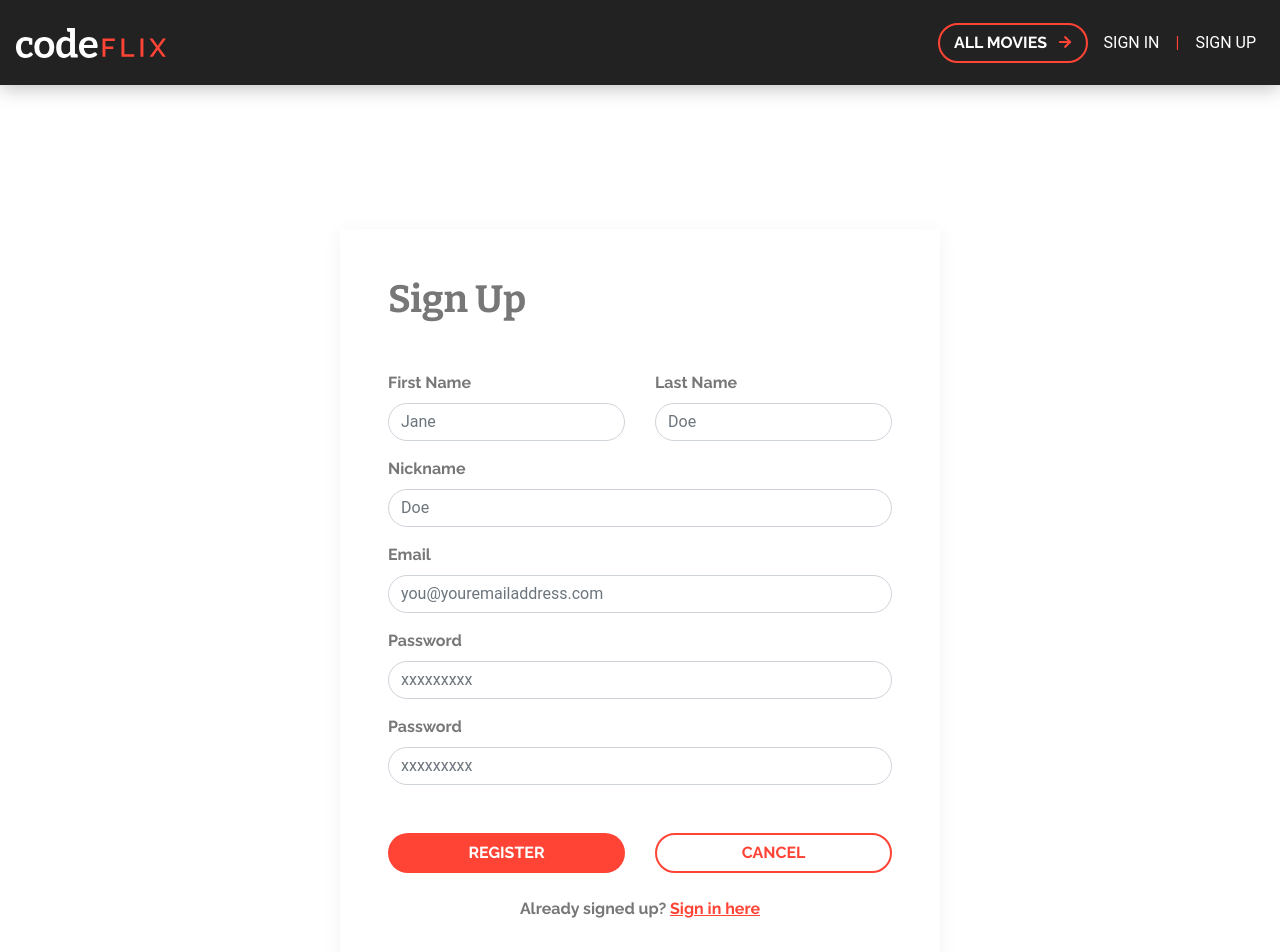
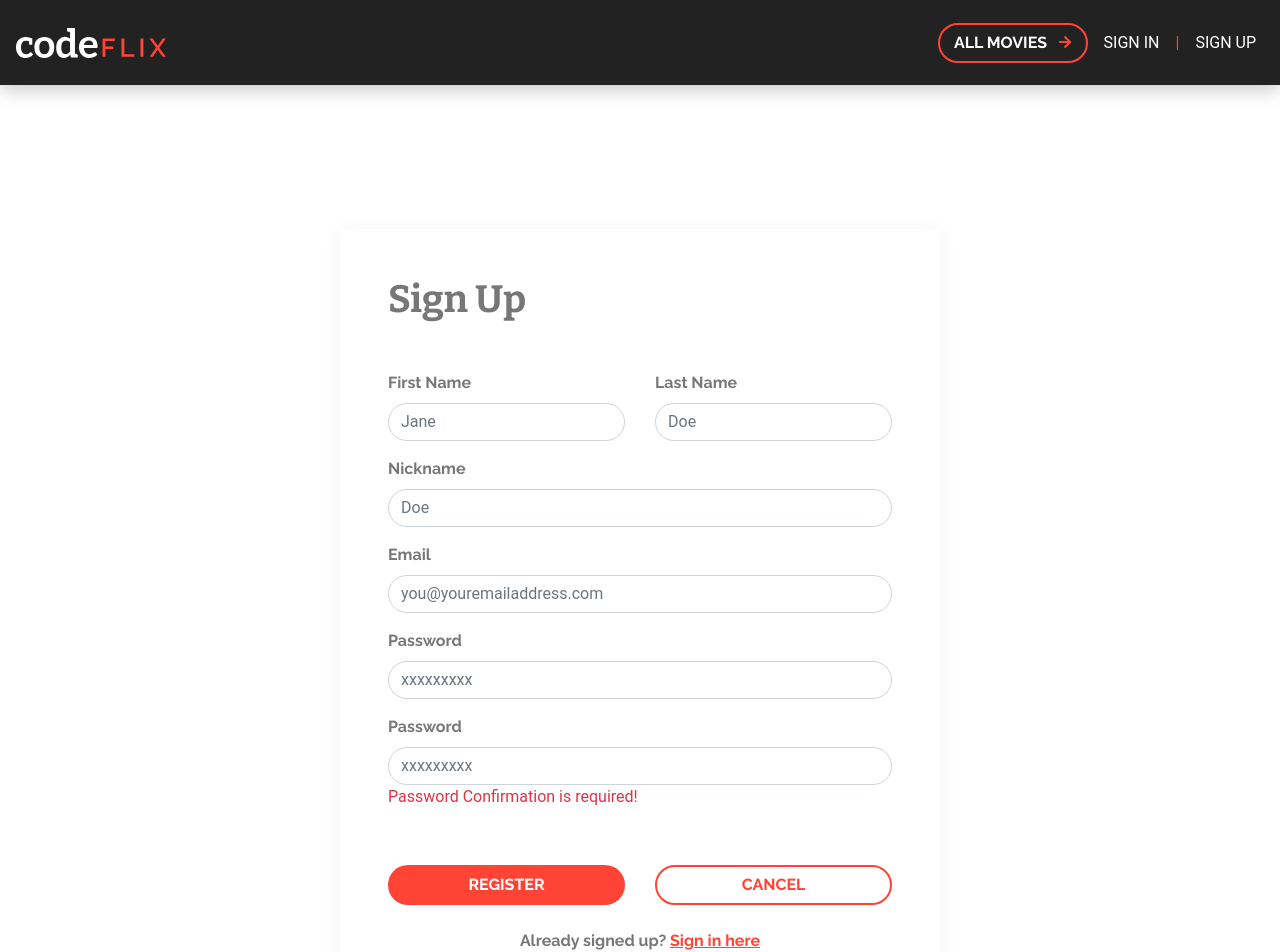
Before and after one commit to MattBrooks7/Rubycars, an Angular app in the folder railsproject/code-labs-one-movie-frontend/: page /signup in a window 1280 px wide. Shown: the top 952 px of the page. Built offline with nearby package versions, Linux system fonts and the light colour scheme.

Commit message:
signup works! yay!

```diff
--- a/railsproject/code-labs-one-movie-frontend/src/app/signup/signup.component.html
+++ b/railsproject/code-labs-one-movie-frontend/src/app/signup/signup.component.html
@@ -66,8 +66,8 @@
           <label class="label">Password</label>
           <input [ngClass]="{'is-invalid': hasError && form.get('passwordConfirmation').errors}" class="form-control"
             type="password" formControlName="passwordConfirmation" placeholder="xxxxxxxxx">
-          <label class="form-error" *ngIf="hasError && form.get('passwordConfirmation').errors['required']">
-            <span class="text-danger">
+          <label class="form-error" >
+            <span class="text-danger" *ngIf="form.get('passwordConfirmation').errors['required']">
               Password Confirmation is required!
             </span>
             <span class="text-danger" *ngIf="form.get('passwordConfirmation').errors['minlength']">
--- a/railsproject/code-labs-one-movie-frontend/src/app/signup/signup.component.ts
+++ b/railsproject/code-labs-one-movie-frontend/src/app/signup/signup.component.ts
@@ -30,7 +30,7 @@ export class SignupComponent implements OnInit, OnDestroy {
       nickName: ['', Validators.compose([Validators.required])],
       email: ['', Validators.compose([Validators.required])],
       password: ['', Validators.compose([Validators.required, Validators.minLength(4), Validators.maxLength(10)])],
-      passwordConfirmation: ['', Validators.compose([Validators.required, Validators.minLength(4), Validators.maxLength(10)])],
+      passwordConfirmation: ['', Validators.compose([Validators.required, Validators.minLength(4), Validators.maxLength(10)])]
 
     }
   }
```
